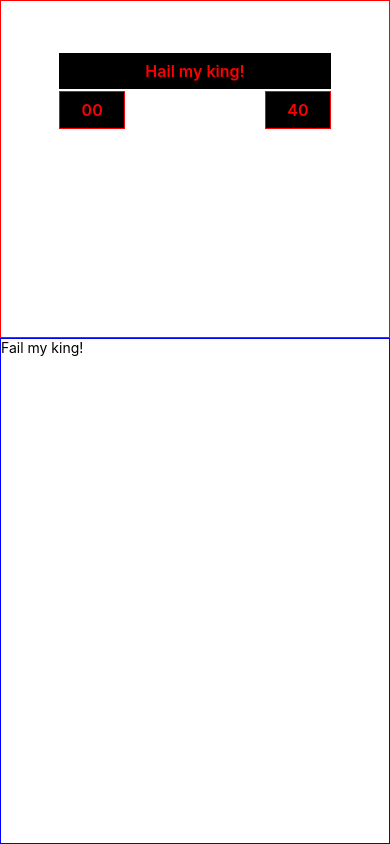
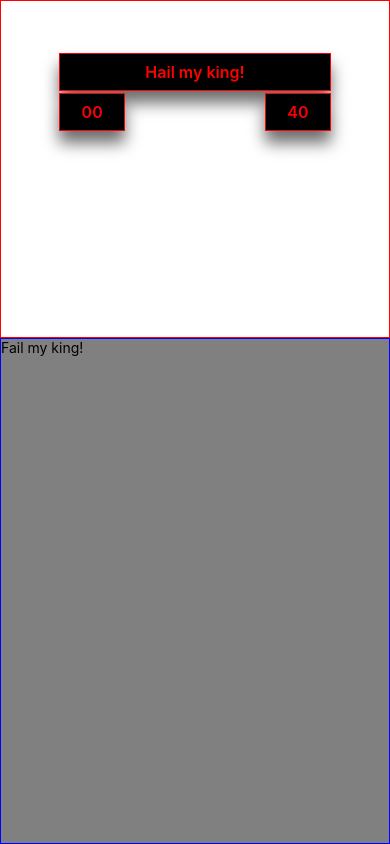
Before and after one commit to dullface/demo, a React Native app: screen / in a window 390 px wide. Built offline with nearby package versions, Linux system fonts and the light colour scheme.

Commit message:
Update App.js

```diff
--- a/App.js
+++ b/App.js
@@ -55,6 +55,16 @@ const styles = StyleSheet.create({
     fontWeight: '600',
     color: 'red',
     backgroundColor: 'black',
+    borderWidth: StyleSheet.hairlineWidth,
+    borderColor: 'red',
+    shadowColor: "#000",
+    shadowOffset: {
+	    width: 0,
+	    height: 12,
+    },
+    shadowOpacity: 0.58,
+    shadowRadius: 16.00,
+    elevation: 24,
   },
   bodyIngame: {
     color: 'blue',
@@ -63,6 +73,7 @@ const styles = StyleSheet.create({
     maxHeight: '60%',
     borderWidth: StyleSheet.hairlineWidth,
     borderColor: 'blue',
+    backgroundColor: 'grey',
   },
   avatarPerson: {
 
@@ -80,6 +91,14 @@ const styles = StyleSheet.create({
     borderColor: 'red',
     color: 'red',
     backgroundColor: 'black',
+    shadowColor: "#000",
+    shadowOffset: {
+	    width: 0,
+	    height: 12,
+    },
+    shadowOpacity: 0.58,
+    shadowRadius: 16.00,
+    elevation: 24,
   },
   flagsLeft: {
     position: 'absolute',
@@ -94,6 +113,14 @@ const styles = StyleSheet.create({
     borderColor: 'red',
     color: 'red',
     backgroundColor: 'black',
+    shadowColor: "#000",
+    shadowOffset: {
+	    width: 0,
+	    height: 12,
+    },
+    shadowOpacity: 0.58,
+    shadowRadius: 16.00,
+    elevation: 24,
   },
   headerInline: {
     flexDirection: 'row',
```
